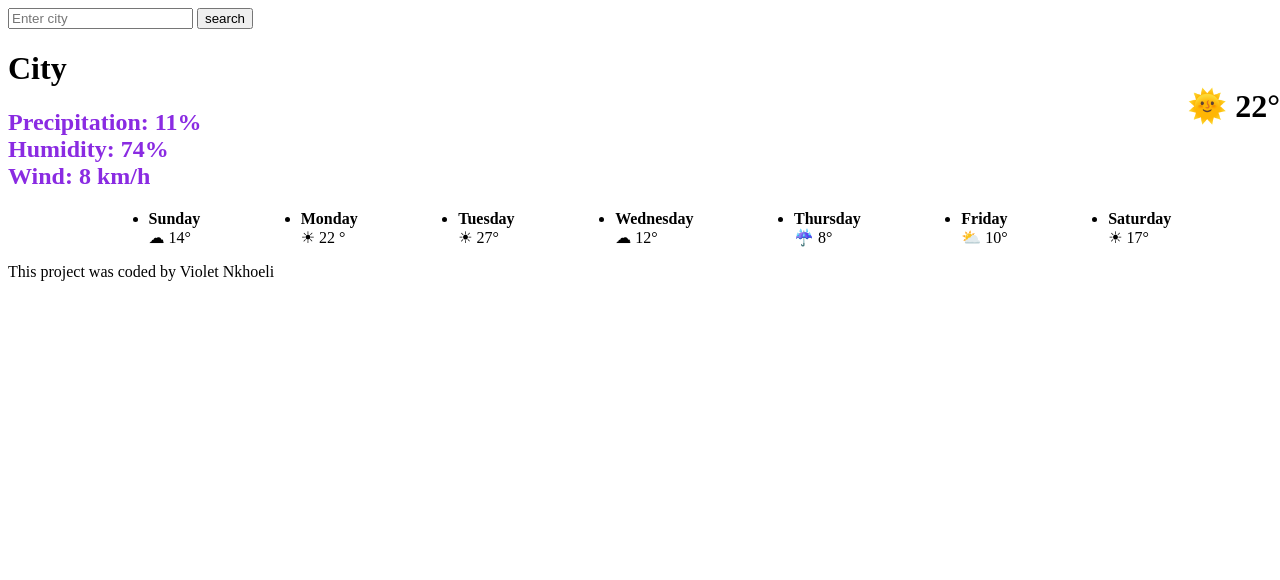
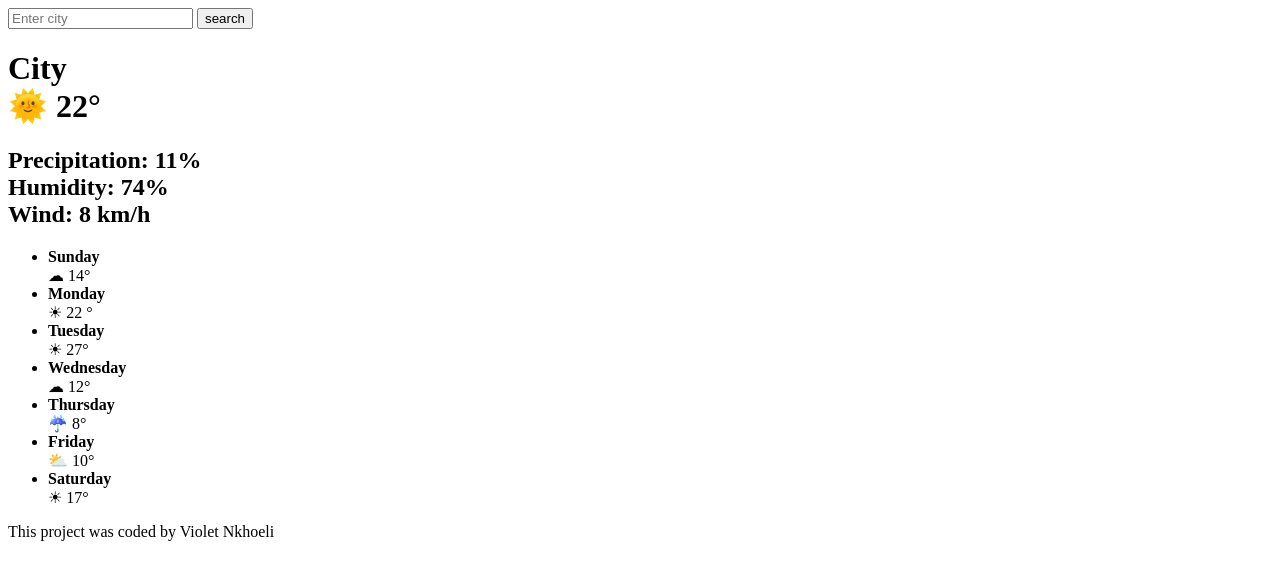
Before and after one commit to JEANETMASE/MultipleFiles, a plain HTML site: page index.html in a window 1280 px wide. Drawn offline with nearby package versions, Linux system fonts and the light colour scheme.

Commit message:
Update index.html

```diff
--- a/index.html
+++ b/index.html
@@ -6,25 +6,7 @@
     <script src="https://unpkg.com/axios@1.6.7/dist/axios.min.js"></script>
     <meta name="viewport" content="width=<device-width>, initial-scale=1.0" />
     <title>Document</title>
-    <style>
-        .list {
-            display: flex;
-            justify-content: space-evenly;
-        }
 
-        .weather {
-            position: fixed;
-            right: 0;
-        }
-
-        .wind {
-            color: blueviolet;
-        }
-
-        .wind:hover {
-            color: purple;
-        }
-    </style>
 </head>
 
 <body>
```
